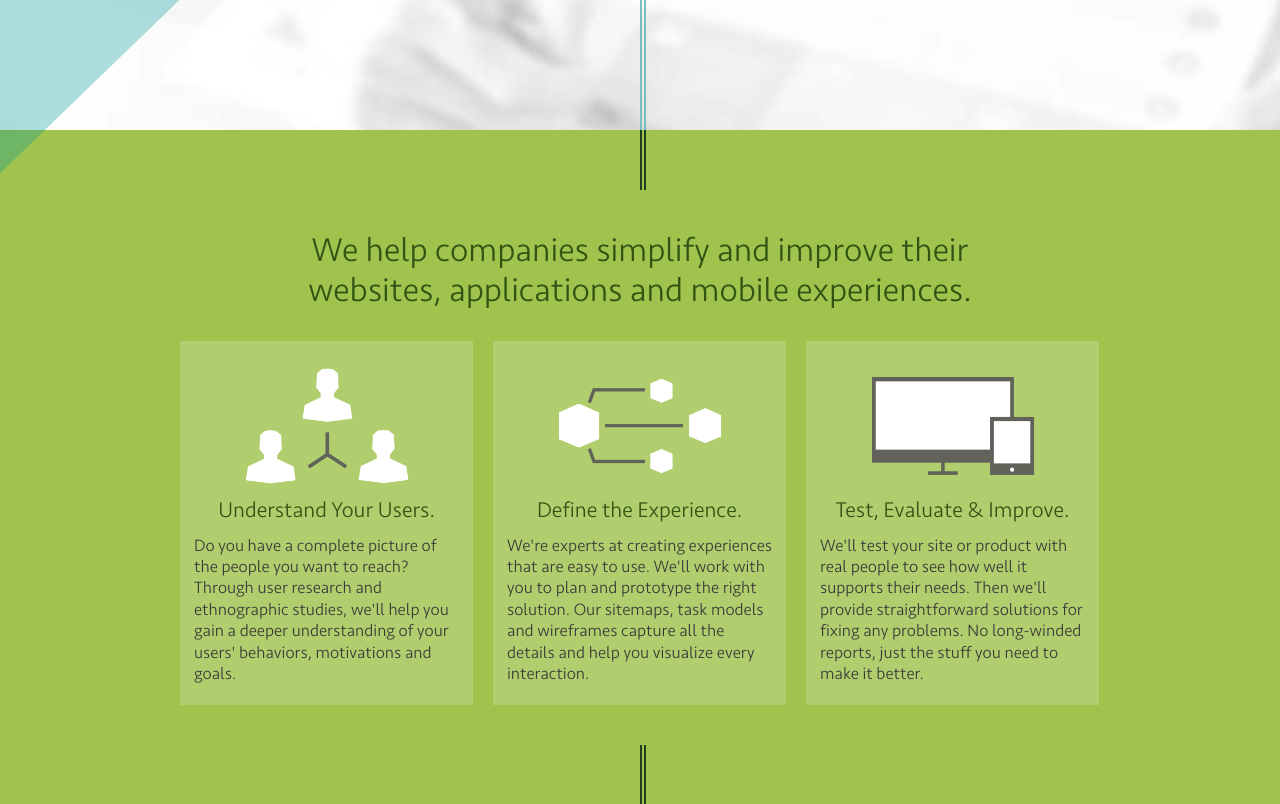
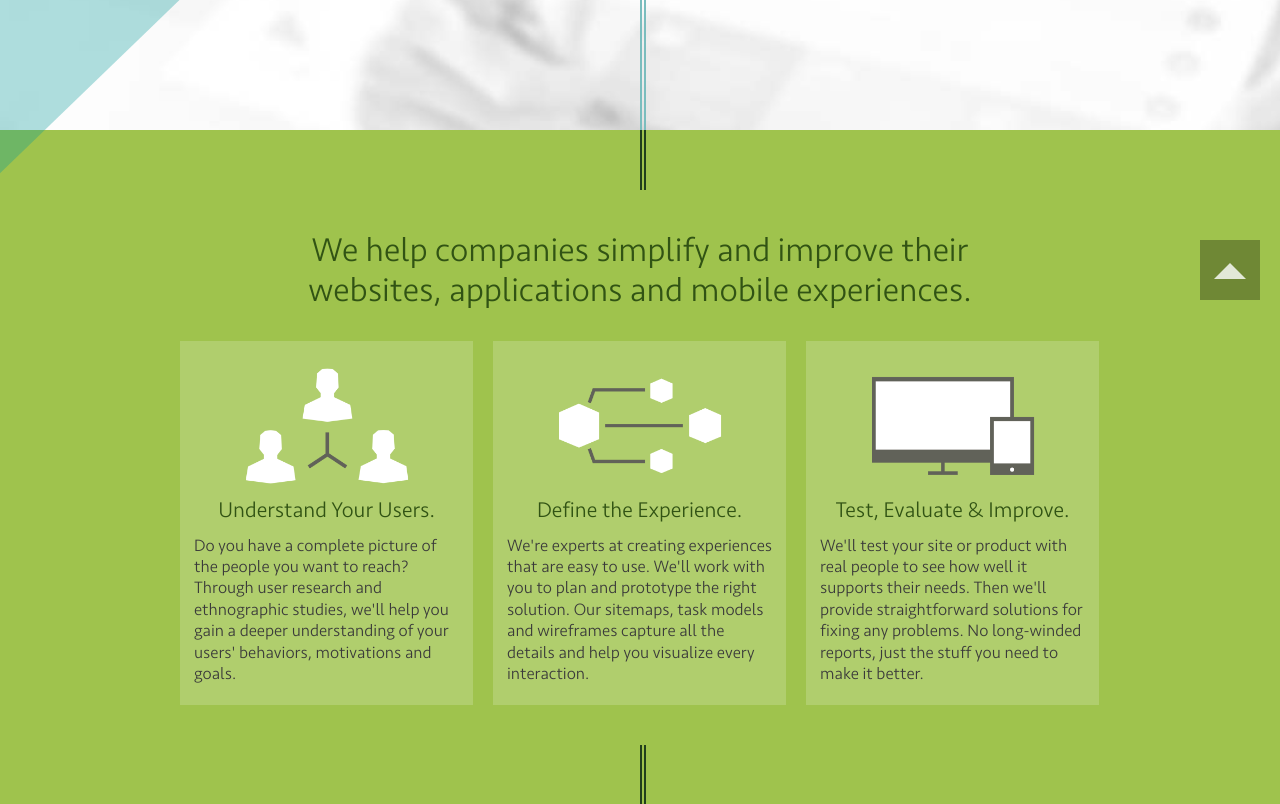
Before and after one commit to apticknor/slt, a PHP site: page / in a window 1280 px wide. Shown: the part 480-1284 px from the top of the page. Run offline with PHP 8.4, Linux system fonts and the light colour scheme; data that the repository does not hold is empty; a stand-in replaces the project's code that opens the database connection; some libraries are stand-ins or nearby versions.

Commit message:
adding fixed backed to top button for large screen sizes

```diff
--- a/assets/styles/screen-lg.css
+++ b/assets/styles/screen-lg.css
@@ -137,3 +137,37 @@ body {
 .partners-apple     { width: 73px; }
 .partners-target    { width: 75px; }
 .partners-usbank    { width: 109px; }
+
+/* ---------------------------------------------------------------------
+ Global Footer
+------------------------------------------------------------------------ */
+@media only screen and (min-width: 70em) {
+    .top {
+        display: block;
+        position: fixed;
+        bottom: 20px;
+        right: 20px;
+        z-index: 999999999;
+        background: rgba(0,0,0,.3);
+    }
+
+    .top > a {
+        display: block;
+        height: 60px;
+        width: 60px;
+        text-indent: -9999px;
+        position: relative;
+    }
+
+    .top a:after {
+        content: '';
+        position: absolute;
+        top: 3px;
+        left: 14px;
+        width: 0px;
+        height: 20px;
+        border-bottom: 16px solid rgba(255,255,255,.8);
+        border-left: 16px solid transparent;
+        border-right: 16px solid transparent;
+    }
+}
--- a/assets/styles/screen.css
+++ b/assets/styles/screen.css
@@ -723,6 +723,10 @@ audio {
     display: none;
 }
 
+.top {
+    display: none;
+}
+
 /* ---------------------------------------------------------------------
  High Pixel Density Display Support
 ------------------------------------------------------------------------ */
--- a/includes/global/foot.php
+++ b/includes/global/foot.php
@@ -4,6 +4,9 @@
                     <span class="wordmark-txt">Straight Line Theory</span>
                 </address>
             </div>
+            <div class="top">
+                <a href="#page-top">Back to Top</a>
+            </div>
         </div>
     </body>
 </html>
--- a/includes/global/head.php
+++ b/includes/global/head.php
@@ -58,4 +58,4 @@
         <![endif]-->
         <script type="text/javascript" src="<?php echo $site_url; ?>assets/scripts/global.js"></script>
     </head>
-    <body>
+    <body id="page-top">
```
Also changed, not shown: assets/styles/screen-xl.css (line endings or trailing spaces).
